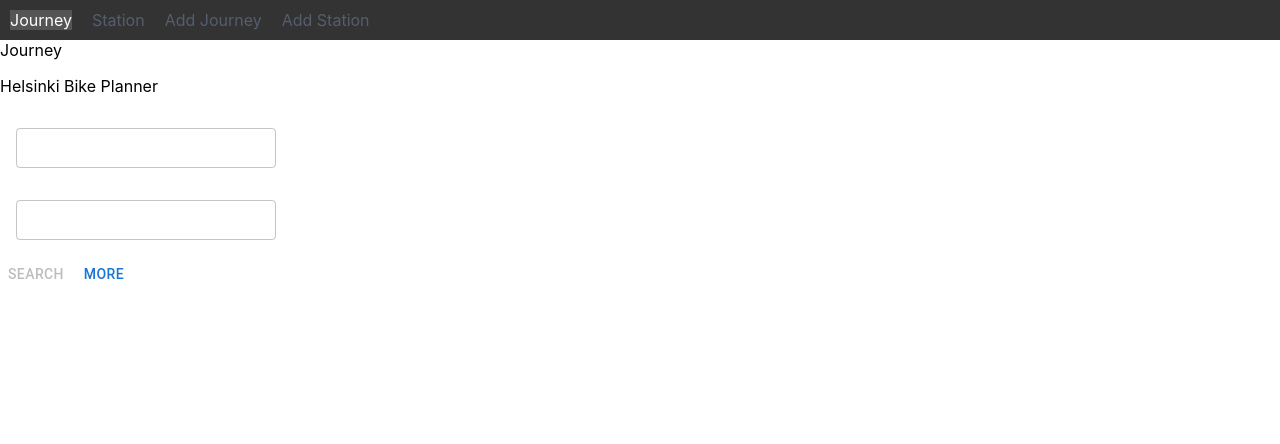
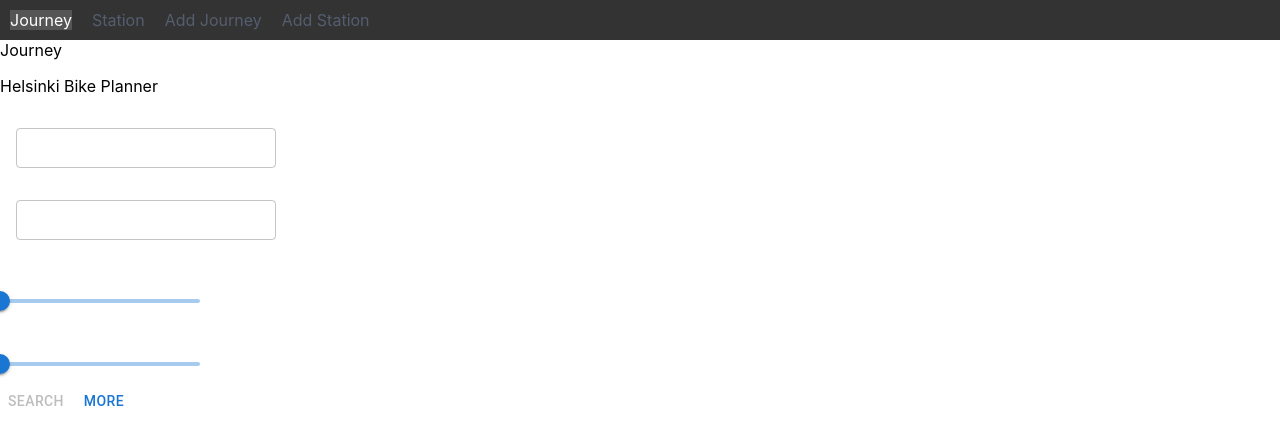
Before and after one commit to UlrichDinh168/dev-academy-Solita, a React (Vite) app: page / in a window 1280 px wide. Shown: the top 444 px of the page. Built offline with nearby package versions, Linux system fonts and the light colour scheme; no server answers.

Commit message:
add slider + filtering logic

```diff
--- a/src/app/components/SearchArea/SearchArea.jsx
+++ b/src/app/components/SearchArea/SearchArea.jsx
@@ -1,7 +1,9 @@
 import React, { useCallback, useState, useRef, useEffect } from "react";
 import Searchbar from '../Searchbar/Searchbar'
 import Button from '../shared/Button'
-import Table from '../Table/Table'
+import Table from '../JourneyTable/Table'
+import Slider from '../Slider/Slider'
+import findLargestAndSmallest from '../Slider/utils'
 import { instance } from '../../constant'
 import { Box } from "@mui/material";
 
@@ -10,6 +12,41 @@ const SearchArea = () => {
   const [journeys, setJourneys] = useState([])
   const [isLoading, setLoading] = useState(false)
   const [page, setPage] = useState(1)
+  const [sliderMinMaxValues, setSliderMinMaxValues] = useState({
+    distantMax: 0, distantMin: 0, durationMax: 0, durationMin: 0
+  })
+  const [filteredTable, setFilteredTable] = useState([])
+  const [sliderCurrentValue, setSliderCurrentValue] = useState({})
+
+  useEffect(() => {
+
+    if (journeys.length !== 0) {
+      const { largest: distantMax, smallest: distantMin } = findLargestAndSmallest(journeys?.results, 'Covered distance (m)')
+      const { largest: durationMax, smallest: durationMin } = findLargestAndSmallest(journeys?.results, 'Duration (sec)')
+      console.log(distantMin, distantMax, durationMin, durationMax, 'min-max');
+
+      setSliderMinMaxValues({ distantMin, distantMax, durationMin, durationMax })
+    }
+
+  }, [journeys])
+
+  useEffect(() => {
+    setSliderCurrentValue({
+      'Covered distance (m)': sliderMinMaxValues.distantMax,
+      'Duration (sec)': sliderMinMaxValues.durationMax
+    })
+  }, [sliderMinMaxValues])
+
+  useEffect(() => {
+    console.log(sliderCurrentValue, 'sliderCurrentValue---');
+    const newResult = journeys?.results?.filter(item => item['Covered distance (m)'] <= sliderCurrentValue['Covered distance (m)'] || item['Duration (sec)'] <= sliderCurrentValue['Duration (sec)'])
+
+    console.log(newResult, 'neww');
+    // setList(prev => ({ ...prev, results: newResult }))
+    setFilteredTable(newResult || journeys?.results)
+  }, [sliderCurrentValue,])
+
+  console.log(sliderCurrentValue, 'currentVal');
 
   const onSetFormValues = useCallback(
     (result, name) => {
@@ -50,6 +87,12 @@ const SearchArea = () => {
     setLoading(false);
   }
 
+  const handleSliderChange = (value, name) => {
+    // setForm(prev => ({ ...prev, [name]: value }))
+    console.log(name, value, 'value');
+    setSliderCurrentValue(prev => ({ ...prev, [name]: value }))
+  }
+
   const isDisabled = !formSubmit["Departure station name"] && !formSubmit["Return station name"]
   console.log(journeys, 'journeys');
 
@@ -60,9 +103,26 @@ const SearchArea = () => {
 
       <Searchbar isOrigin={true} onSetFormValues={onSetFormValues} />
       <Searchbar isOrigin={false} onSetFormValues={onSetFormValues} />
+      <Slider
+        name='Duration (sec)'
+        onFilter={handleSliderChange}
+        min={sliderMinMaxValues?.durationMin}
+        max={sliderMinMaxValues?.durationMax}
+        value={sliderCurrentValue['Duration (sec)']}
+        label={'Duration'}
+      />
+      <Slider
+        name='Covered distance (m)'
+        onFilter={handleSliderChange}
+        min={sliderMinMaxValues?.distantMin}
+        value={sliderCurrentValue['Covered distance (m)']}
+
+        max={sliderMinMaxValues?.distantMax}
+        label={'Distance'}
+      />
       <Button text='Search' disabled={isDisabled} onClick={onSubmit} />
       <Button text='More' onClick={onFetchNextBatch} />
-      {journeys.length !== 0 ? <Table rows={journeys.results} /> : null}
+      {journeys.length !== 0 ? <Table rows={filteredTable} /> : null}
       {/* </Box> */}
 
     </div>
--- /dev/null
+++ b/src/app/components/Slider/Slider.jsx
@@ -0,0 +1,26 @@
+import * as React from 'react';
+import Box from '@mui/material/Box';
+import Slider from '@mui/material/Slider';
+import Typography from '@mui/material/Typography';
+
+export default function ContinuousSlider({ onFilter, min, max, name, label, value }) {
+
+  const handleChange = (event, newValue) => {
+    onFilter(newValue, name)
+  };
+
+  return (
+    <Box sx={{ width: 200 }}>
+      <Typography id="input-slider" gutterBottom sx={{ color: 'white' }}>
+        {label}
+      </Typography>
+      <Slider
+        value={(value) || max}
+        min={min}
+        defaultValue={max}
+        max={max}
+        valueLabelDisplay="auto"
+        onChange={handleChange} />
+    </Box>
+  );
+}
--- /dev/null
+++ b/src/app/components/Slider/utils.js
@@ -0,0 +1,16 @@
+export default function findLargestAndSmallest(arr, property) {
+  let largest = arr[0][property];
+  let smallest = arr[0][property];
+
+  for (let i = 1; i < arr.length; i++) {
+    if (arr[i][property] > largest) {
+      largest = arr[i][property];
+    }
+
+    if (arr[i][property] < smallest) {
+      smallest = arr[i][property];
+    }
+  }
+
+  return { largest, smallest };
+}
```
